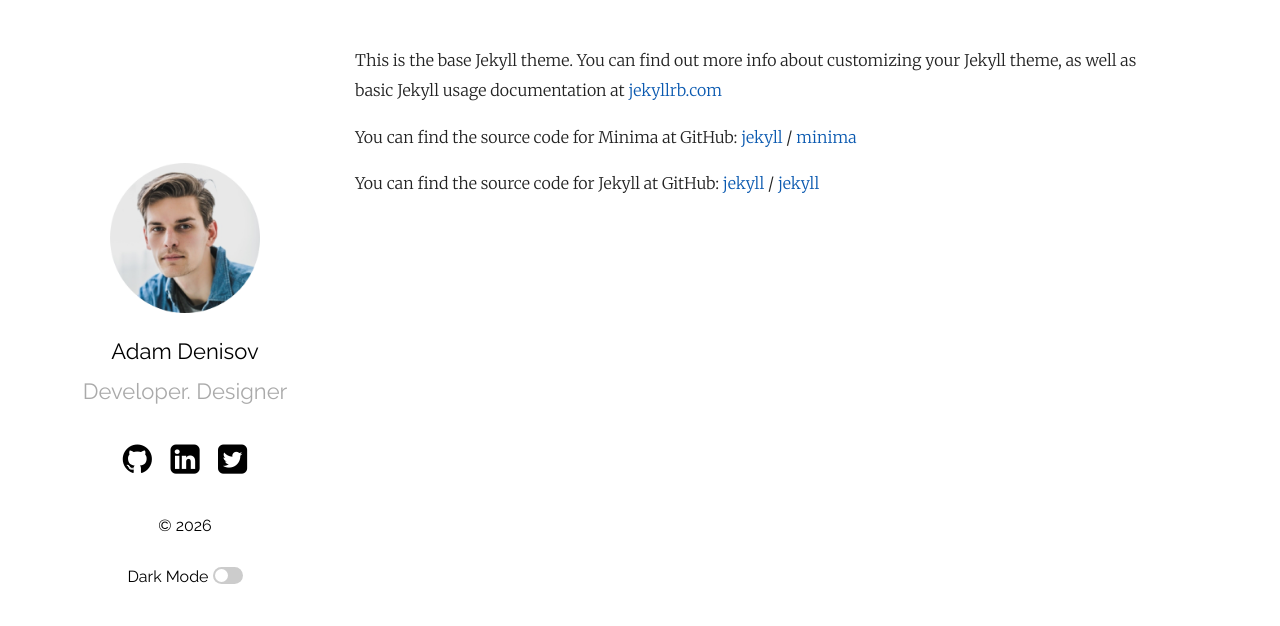
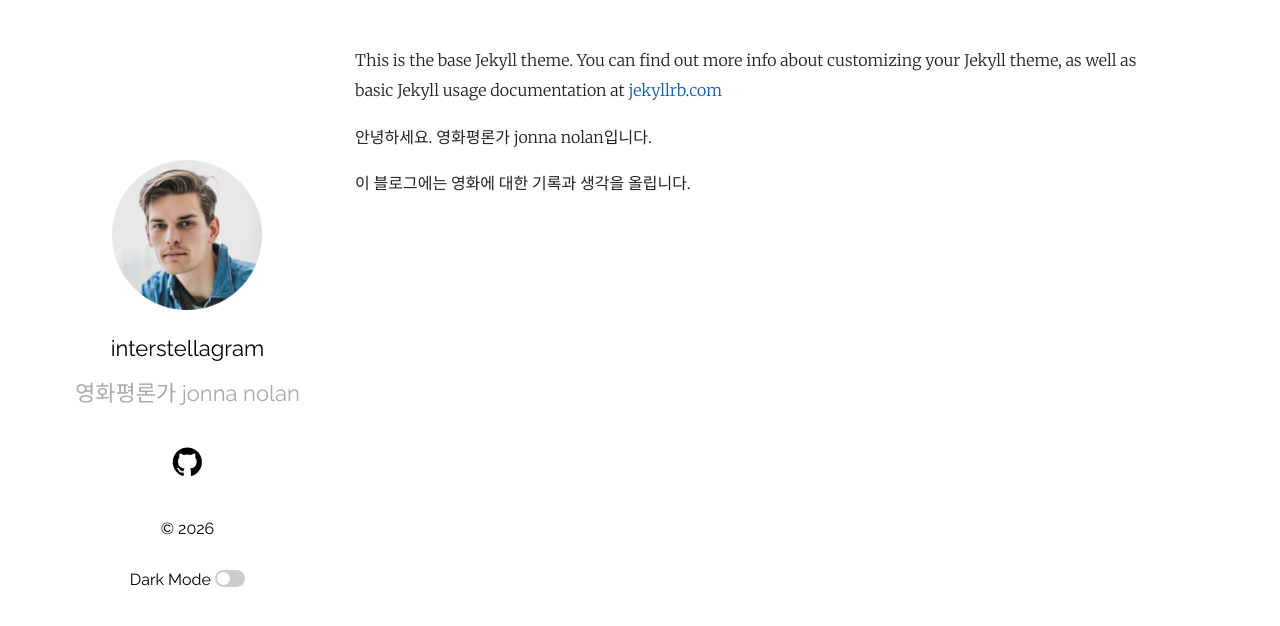
Before and after one commit to interstellagram/interstellagram.github.io, a Jekyll site: the page built from about.markdown, in a window 1280 px wide. Shown: the top 626 px of the page. Built offline with Jekyll 4.4.1, drawn with Linux system fonts in a browser that asks for light colours.

Commit message:
Fix GitHub Pages theme configuration

```diff
--- a/Gemfile
+++ b/Gemfile
@@ -1,4 +1,4 @@
-# frozen_string_literal: true
+source "https://rubygems.org"
 
-source "https://rubygems.org"
-gemspec
+gem "github-pages", group: :jekyll_plugins
+gem "webrick", "~> 1.8"
--- a/_config.yml
+++ b/_config.yml
@@ -1,10 +1,10 @@
-title: Your awesome title
-author: GitHub User
-email: your-email@domain.com
-description: > # this means to ignore newlines until "show_exerpts:"
-  Write an awesome description for your new site here. You can edit this
-  line in _config.yml. It will appear in your document head meta (for
-  Google search results) and in your feed.xml site description.
+title: interstellagram
+author: jonna nolan
+email: interstellagram@ggmail.com
+description: >-
+  안녕하세요. 영화평론가 jonna nolan입니다.
+url: "https://interstellagram.github.io"
+baseurl: ""
 show_excerpts: true # set to true to show excerpts on the homepage
 
 # Minima date format
@@ -12,23 +12,21 @@ show_excerpts: true # set to true to show excerpts on the homepage
 sass:
   sass_dir: _sass
 plainwhite:
-  name: Adam Denisov
-  tagline: Developer. Designer
-  date_format: "%b %-d, %Y"
+  name: interstellagram
+  tagline: 영화평론가 jonna nolan
+  date_format: "%Y-%m-%d"
   sitemap: true # set to true to generate sitemap.xml content
   search: true # set to true to enable searchbar
   dark_mode: true # set to true to add dark mode toggle
   portfolio_image: "assets/portfolio.png" # the path from the base directory of the site to the image to display (no / at the start)
-  html_lang: "en" # set the lang attribute of the <html> tag for the pages. See here for a list of codes: https://www.w3schools.com/tags/ref_country_codes.asp
+  html_lang: "ko" # set the lang attribute of the <html> tag for the pages. See here for a list of codes: https://www.w3schools.com/tags/ref_country_codes.asp
   condensed_mobile:
     #- home
     - page
     - post
   # generate social links in footer
   social_links:
-    twitter: samarsault
-    github:  samarsault
-    linkedIn: in/samarsault
+    github: interstellagram
     #dribbble: jekyll
     #flickr:   jekyll
     #instagram: jekyll
@@ -52,9 +50,6 @@ plainwhite:
 #header_pages:
 # - about.md
 
-# Build settings
-theme: plainwhite
-
 plugins:
   - jekyll-seo-tag
 #  - jekyll-feed
--- a/about.markdown
+++ b/about.markdown
@@ -6,13 +6,6 @@ permalink: /about/
 
 This is the base Jekyll theme. You can find out more info about customizing your Jekyll theme, as well as basic Jekyll usage documentation at [jekyllrb.com](https://jekyllrb.com/)
 
-You can find the source code for Minima at GitHub:
-[jekyll][jekyll-organization] /
-[minima](https://github.com/jekyll/minima)
+안녕하세요. 영화평론가 jonna nolan입니다.
 
-You can find the source code for Jekyll at GitHub:
-[jekyll][jekyll-organization] /
-[jekyll](https://github.com/jekyll/jekyll)
-
-
-[jekyll-organization]: https://github.com/jekyll
+이 블로그에는 영화에 대한 기록과 생각을 올립니다.
--- a/index.markdown
+++ /dev/null
@@ -1,6 +0,0 @@
----
-# Feel free to add content and custom Front Matter to this file.
-# To modify the layout, see https://jekyllrb.com/docs/themes/#overriding-theme-defaults
-
-layout: home
----
```
Also changed, not shown: Gemfile.lock.
